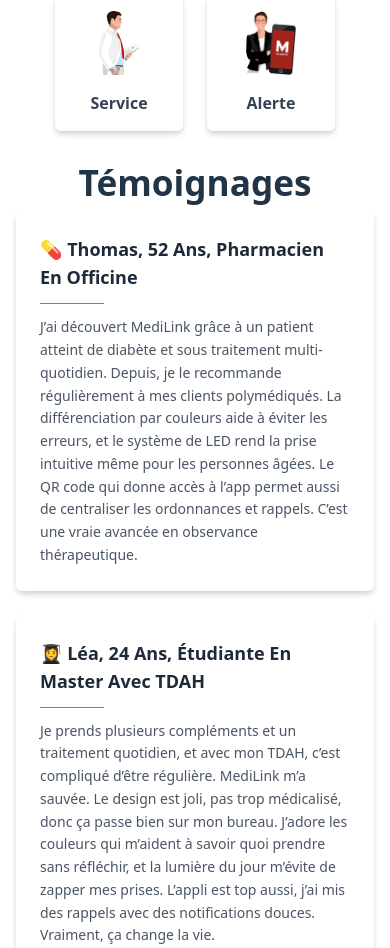
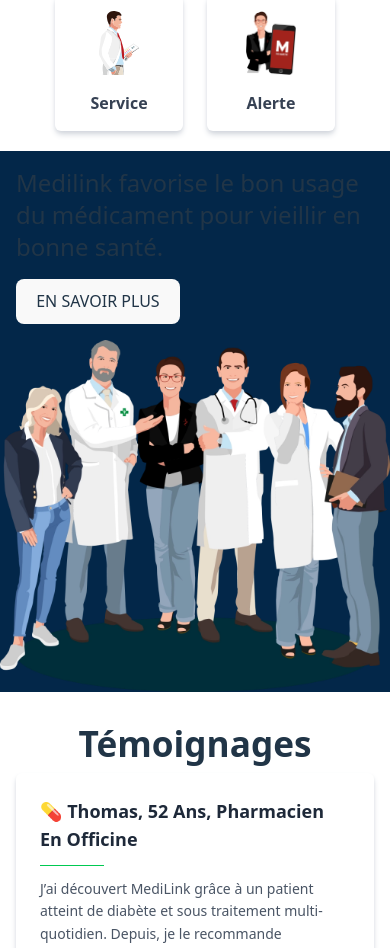
Before and after one commit to steeven-louk/medilink, a React (Vite) app: page / in a window 390 px wide. Shown: the part 1028-1976 px from the top of the page. Built offline with nearby package versions, Linux system fonts and the light colour scheme.

Commit message:
ajout de la section groupe

```diff
--- a/src/index.css
+++ b/src/index.css
@@ -75,7 +75,7 @@
 
 @media  only screen  and (max-width:650px) {
   .header_component{
-    background: rgb(3, 39, 73);
+    background: #032749;
     width: 100%;
     height: calc(100vh - 80px);
   }
--- a/src/pages/acceuil/acceuil.jsx
+++ b/src/pages/acceuil/acceuil.jsx
@@ -41,6 +41,17 @@
     </div>
   ))}
 </section>
+<section className='bg-[#032749] my-5'>
+  <div className='flex flex-wrap container mx-auto '>
+  <div className=' flex-1 p-4 my-auto'>
+    <h2 className='text-2xl md:text-4xl'>Medilink favorise le bon usage du médicament pour vieillir en bonne santé.</h2>
+    <a href="/notrePilulier"><button className='uppercase mt-4'>en savoir plus</button></a>
+  </div>
+  <div className='md:flex-1'>
+    <img src="/assets/groupe-medissimo.png" className='w-full objecr-cover' alt="groupe medissimo" />
+  </div>
+  </div>
+</section>
 
       <Testimonial/>
     </>
```
Also changed, not shown: public/assets/groupe-medissimo.png (added).
